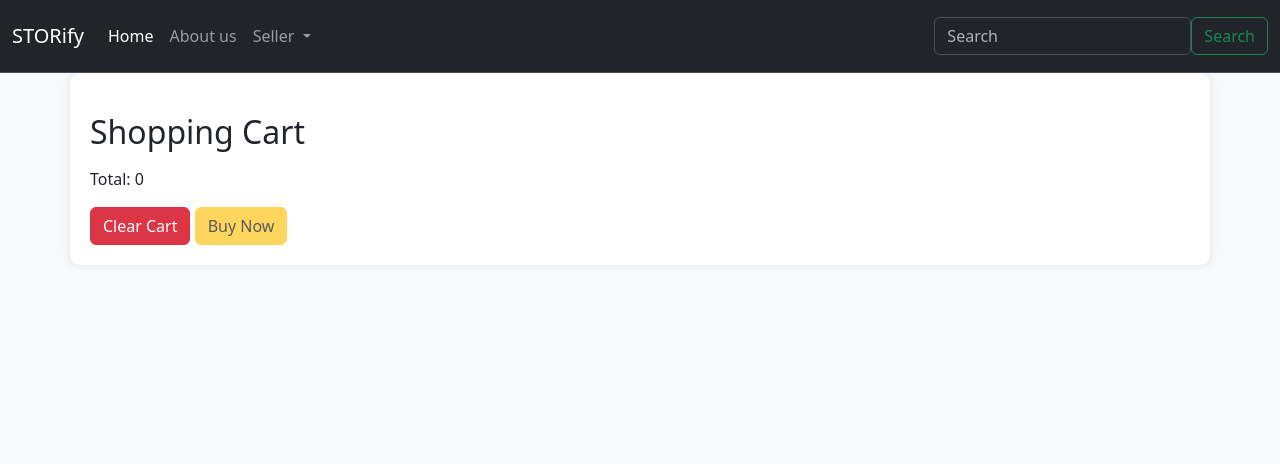
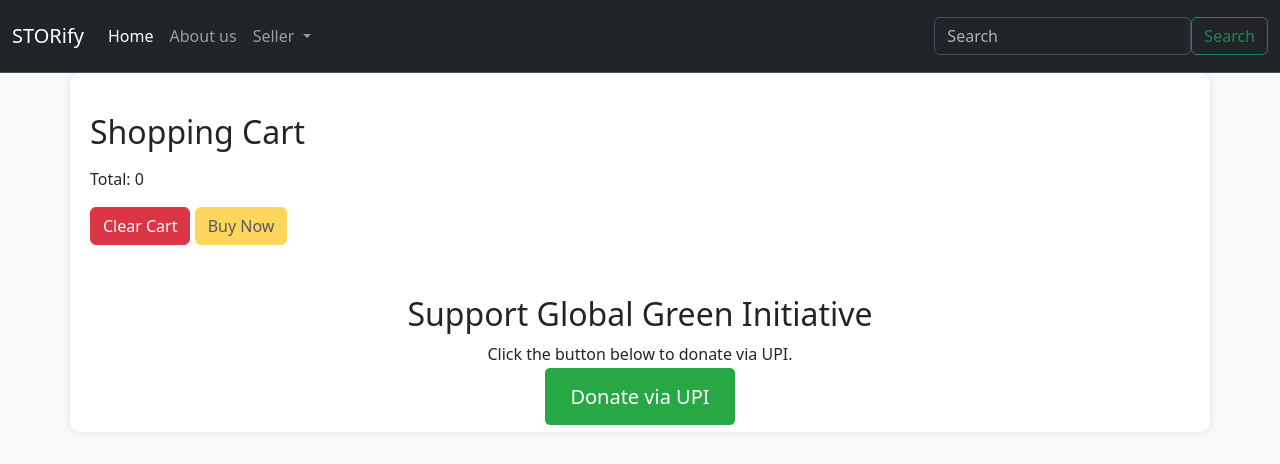
Before and after one commit to vishesh331/STORify, a plain HTML site: page index.html in a window 1280 px wide. Drawn offline with nearby package versions, Linux system fonts and the light colour scheme.

Commit message:
Update index.html

```diff
--- a/index.html
+++ b/index.html
@@ -168,6 +168,15 @@
         <button class="btn btn-danger" onclick="clearCart()">Clear Cart</button>
         <button type="button" class="btn btn-warning" disabled>Buy Now</button>
       </div>
+          <!-- Donate Button -->
+    <div style="text-align: center; margin-top: 50px;">
+        <h2>Support Global Green Initiative</h2>
+        <p>Click the button below to donate via UPI.</p>
+        <a href="upi://pay?pa=aryanantal2301@okhdfcbank&pn=Global Green Initiative&cu=INR"
+           style="background-color: #28a745; color: white; padding: 15px 25px; text-decoration: none; border-radius: 5px; font-size: 20px;">
+            Donate via UPI
+        </a>
+    </div>
     </div>
     <script src="https://code.jquery.com/jquery-3.5.1.slim.min.js"></script>
     <script src="https://cdn.jsdelivr.net/npm/@popperjs/core@2.9.3/dist/umd/popper.min.js"></script>
```
